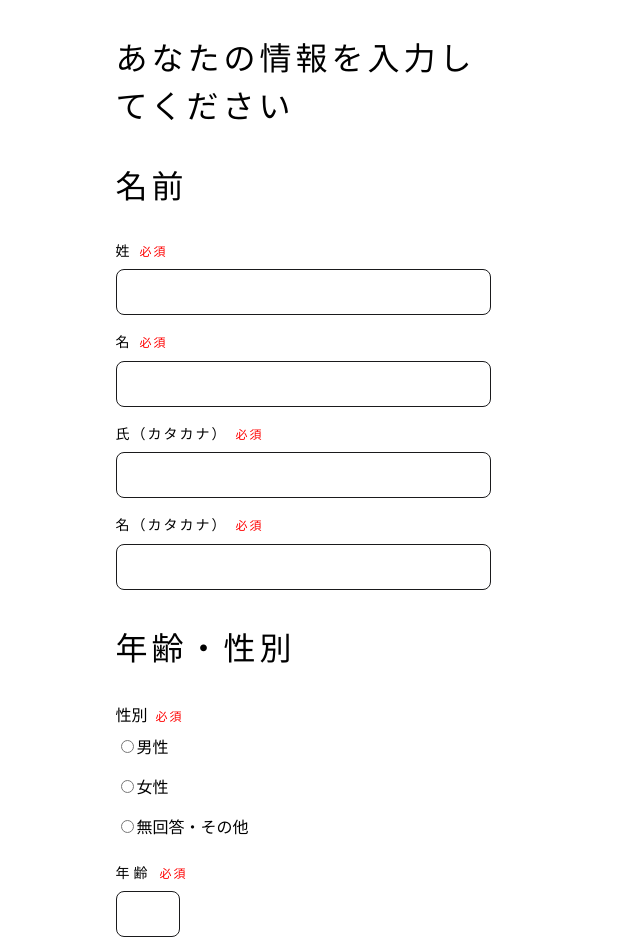
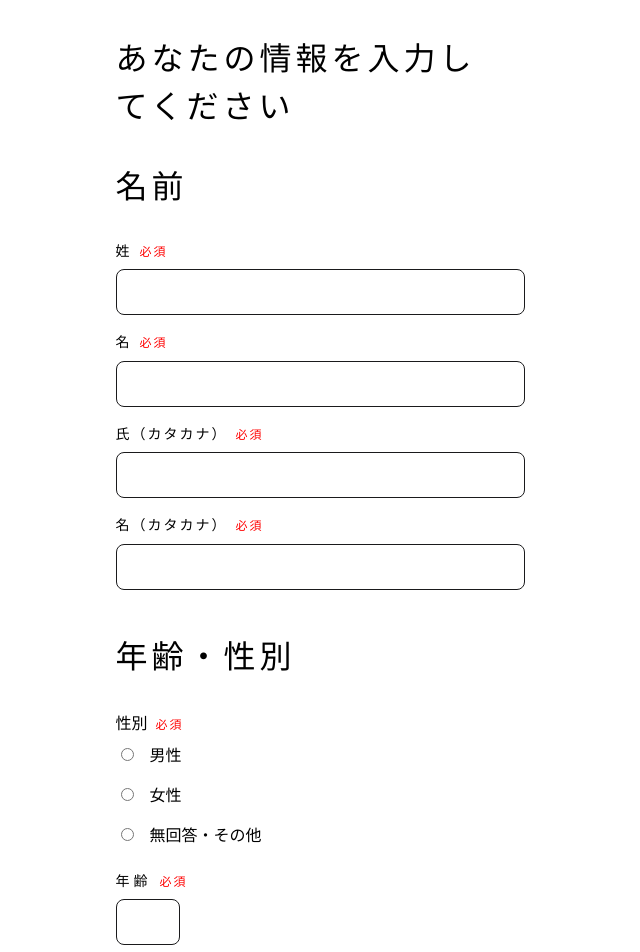
Before and after one commit to MarMarSoe/registeration-form, a React (Vite) app: page / in a window 1280 px wide. Shown: the top 952 px of the page, without its empty margins (337-977 px from the left). Built offline with nearby package versions, Linux system fonts and the light colour scheme.

Commit message:
refactor: css changes

```diff
--- a/src/components/RegisterForm.css
+++ b/src/components/RegisterForm.css
@@ -2,8 +2,7 @@
 .register{
     max-width: 375px;
     margin:auto;
-    padding-left: 24px;
-    padding-right: 24px;
+    padding:0px 24px 0px 24px;
     text-align: left;
 }
 .form-input{
@@ -14,7 +13,6 @@
     margin-top: 16px;
 }
 .subtitle {
-    padding: 0;
     font-weight: 500;
     font-size: 32px;
     line-height: 48px;
@@ -44,7 +42,7 @@
 
 }
 .form-input__box{
-    width: -webkit-fill-available;
+    width: 100%;
     height: 20px;
     padding: 12px 16px 12px 16px;
     border: 1px;
@@ -56,14 +54,8 @@
 .form-input__box-color-error{
     border-color: #EC0000;
 }
-.form-input__box-color-origin{
-    border-color: #1A1A1C;
-}
 .age-input__box-color-error{
-    border-color: #EC0000;
-}
-.age-input__box-color-origin{
-    border-color: #1A1A1C;
+    border-color: #EC0000 !important;
 }
 .error-msg{
     font-weight: 400px;
@@ -73,12 +65,10 @@
     color: #EC0000;
 
 }
-/* .gender{
-    display: grid;
-    grid-column-gap: 8px;
-
-} */
-.gender__padding{
+.gender__select{
+    margin-right: 16px;
+}
+.gender{
     padding: 8px 0px 8px 0px
 }
 .gender-input__label{
```
